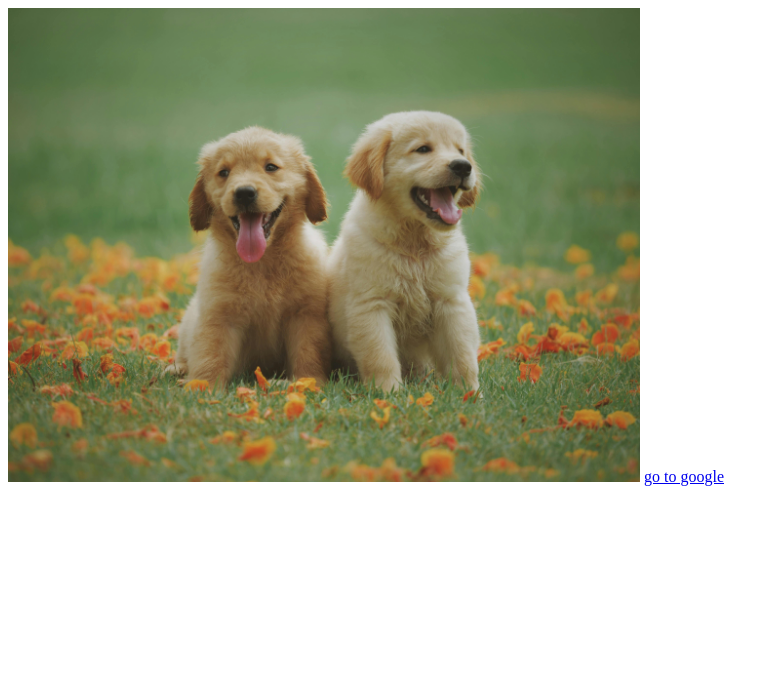
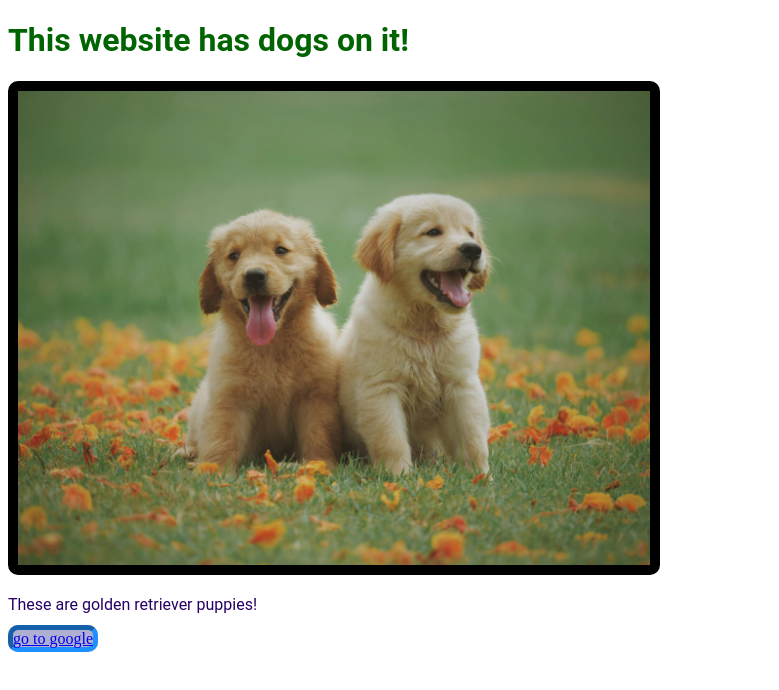
Before and after one commit to Ar2k2/webdog, a plain HTML site: page website/index.html in a window 1280 px wide. Shown: the whole page, without its empty margins (0-779 px from the left). Drawn offline with Linux system fonts and the light colour scheme.

Commit message:
made the site

```diff
--- a/website/css/main.css
+++ b/website/css/main.css
@@ -1,4 +1,19 @@
 /* this is to resize the pic cause it was gigantic */
-img {
+.bordered {
     width: 50%;
+    border: 10px solid black;
+    border-radius: 10px;
 }
+a {
+    background-color: rgb(175, 175, 210);
+    border: 5px inset dodgerblue;
+    border-radius: 10px;
+}
+h1 {
+    font-family: 'Roboto', sans-serif;
+    color: darkgreen;
+}
+p {
+    font-family: 'Roboto', sans-serif;
+    color: rgb(38, 0, 100);
+}
--- a/website/index.html
+++ b/website/index.html
@@ -7,8 +7,10 @@
     <link rel="stylesheet" href="./css/main.css">
 </head>
 <body>
+    <h1>This website has dogs on it!</h1>
     <!-- this shows a pic of two cute dogs -->
-    <img src="imgs/doggy.jpg">
+    <img src="imgs/doggy.jpg" class="bordered">
+    <p>These are golden retriever puppies!</p>
     <!-- this creates a link to google.com -->
     <a href="https://www.google.com" target="_blank">go to google</a>
 </body>
```
